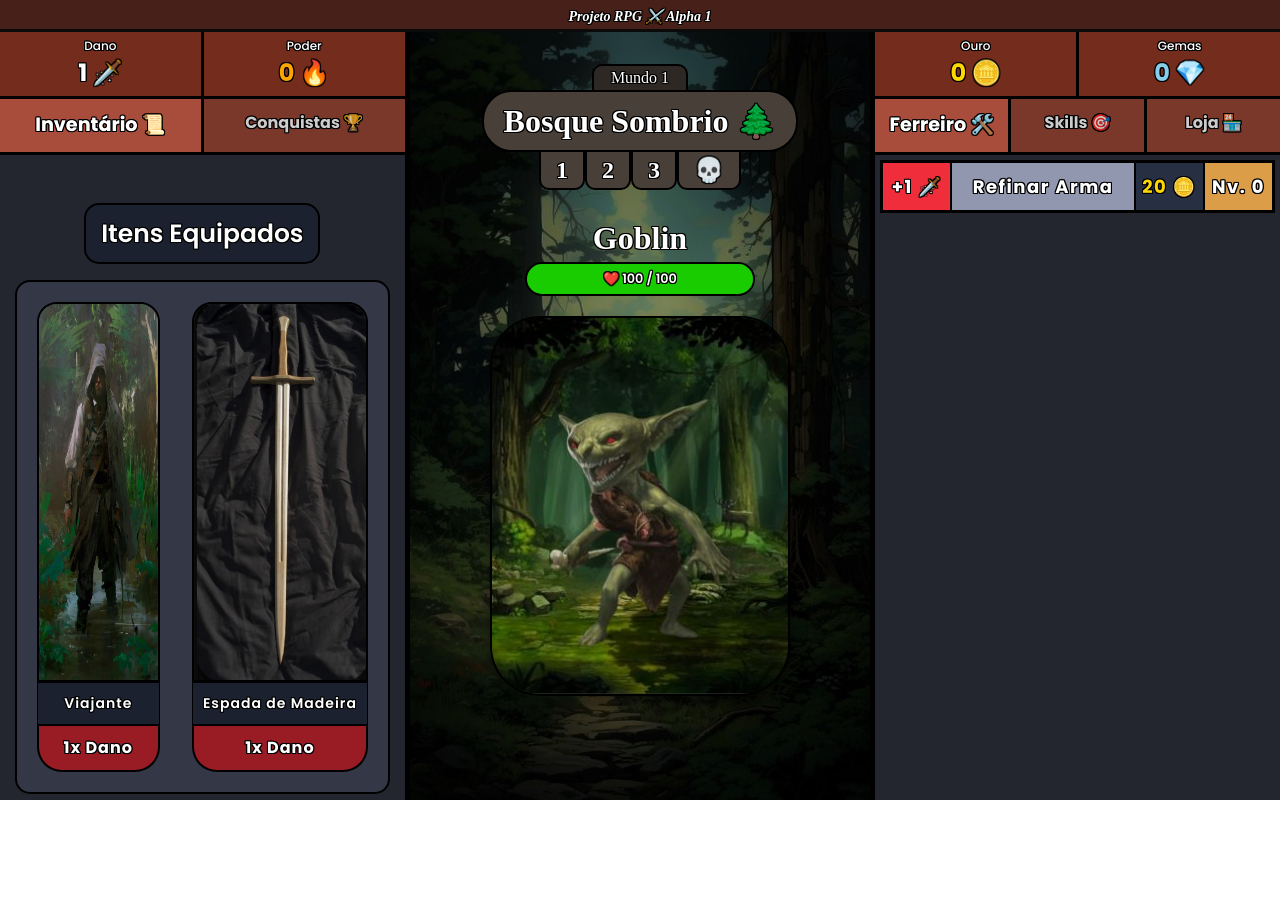
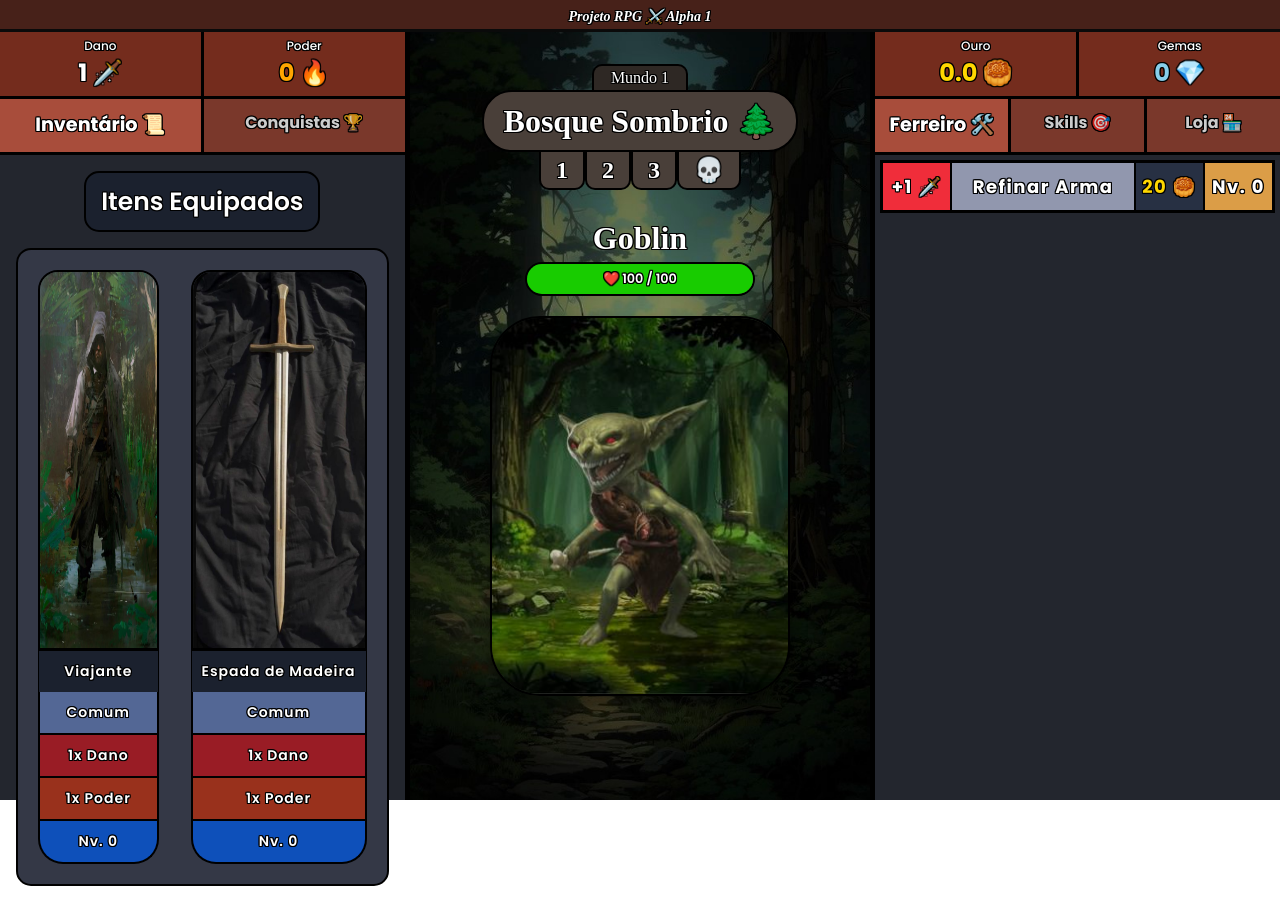
Before and after one commit to bigjujas/projetorpg, a React (Vite) app: page / in a window 1280 px wide. Before the commit the page ends 810 px from the top, so only its background shows below. Built offline with nearby package versions, Linux system fonts and the light colour scheme; a web font is replaced by a local one.

Commit message:
alpha quase jogavel

```diff
--- a/src/App.css
+++ b/src/App.css
@@ -140,11 +140,11 @@
 	align-items: center;
 }
 
-.leftTab h1 {
+.leftTab h6 {
 	font-family: "Poppins", sans-serif;
 	font-size: 25px;
 	font-weight: 600;
-	margin-top: 6vh;
+	margin-top: 2vh;
 	background-color: #1b212e;
 	border-radius: 15px;
 	padding: 10px 15px;
@@ -169,14 +169,20 @@
 	box-sizing: border-box;
 }
 
-.display__skin h1 {
+.display__skin h1,
+.display__skin h2,
+.display__skin h3,
+.display__skin h4,
+.display__skin h5 {
 	font-family: "Poppins", sans-serif;
 	font-size: 14px;
 	font-weight: 600;
 	letter-spacing: 1px;
 	margin: 0px 0px;
+}
+
+.display__skin h1 {
 	background-color: #1b212e;
-	border-radius: 0px 0px 0px 0px;
 	padding: 10px 10px;
 	border-left: #000000 1px solid;
 	border-right: #000000 1px solid;
@@ -184,12 +190,31 @@
 }
 
 .display__skin h2 {
-	font-family: "Poppins", sans-serif;
-	font-size: 16px;
-	font-weight: 700;
-	letter-spacing: 1px;
-	margin: 0px 0px;
+	background-color: #536795;
+	padding: 10px 25px;
+	border-left: #000000 2px solid;
+	border-right: #000000 2px solid;
+	border-bottom: #000000 2px solid;
+}
+
+.display__skin h3 {
 	background-color: #991c25;
+	padding: 10px 25px;
+	border-left: #000000 2px solid;
+	border-right: #000000 2px solid;
+	border-bottom: #000000 2px solid;
+}
+
+.display__skin h4 {
+	background-color: #99311c;
+	padding: 10px 25px;
+	border-left: #000000 2px solid;
+	border-right: #000000 2px solid;
+	border-bottom: #000000 2px solid;
+}
+
+.display__skin h5 {
+	background-color: #0e50ba;
 	border-radius: 0px 0px 25px 25px;
 	padding: 10px 25px;
 	border-left: #000000 2px solid;
@@ -224,7 +249,7 @@
 	background-color: #311d11;
 }
 
-.arsenalTab h4 {
+.arsenalTab h6 {
 	font-family: "Poppins", sans-serif;
 	font-size: 25px;
 	font-weight: 600;
--- a/src/App.tsx
+++ b/src/App.tsx
@@ -1,8 +1,8 @@
-import { useState } from 'react';
+import { useState, useEffect } from 'react';
 import './App.css';
 import './reset.css'
 import { Enemy, enemies } from './components/enemies'; // Importa o objeto de inimigos agrupados
-import { Item, items, unlockItem } from './components/arsenal'; // Importa o objeto de armas e armaduras
+import { Item, items, unlockItem, updateItemLevel, scaleItemAttributes } from './components/arsenal'; // Importa o objeto de armas e armaduras
 import { Upgrade, upgrades } from './components/upgrades'; // Importa os upgrades
 
 import forestBackground from './assets/forestBackground.jpg'
@@ -16,6 +16,7 @@ function App() {
   const [currentArmor, setCurrentArmor] = useState<Item>(items.starterArmor) // Armadura Inicial
 
   const finalDamage = playerDamage * currentWeapon.damage
+  const finalPower = 0.1 * currentWeapon.power
 
   // Tabs
 
@@ -29,20 +30,23 @@ function App() {
     setCurrentLeftTab(tab);
   };
 
+  // Escalanamento
+
   // Função upgrade
 
   const applyUpgrade = (upgradeId: string) => {
     const upgrade = upgrades.find(upg => upg.id === upgradeId);
     if (upgrade && upgrade.costType === 'coins' && playerCoins >= upgrade.cost) {
       const { newDamage } = upgrade.applyUpgrade(playerDamage);
-      setPlayerDamage(newDamage);
-      setPlayerCoins(playerCoins - upgrade.cost);
-      upgrade.level += 1;
+      setPlayerCoins(playerCoins - currentWeapon.baseCost);
+      currentWeapon.level += 1;
+      scaleItemAttributes(currentWeapon); // Aplica o escalonamento dos atributos
     } else if (upgrade && upgrade.costType === 'power' && playerPower >= upgrade.cost) {
       const { newDamage } = upgrade.applyUpgrade(playerDamage);
       setPlayerDamage(newDamage);
       setPlayerPower(playerPower - upgrade.cost);
       upgrade.level += 1;
+      scaleItemAttributes(currentWeapon); // Aplica o escalonamento dos atributos
     }
   };
 
@@ -61,7 +65,7 @@ function App() {
 
   const attackEnemy = () => {
     const newHealth = currentEnemy.health - (finalDamage);
-    setPlayerPower(playerPower + 0.1);
+    setPlayerPower(playerPower + finalPower);
     if (newHealth <= 0) {
       // Inimigo derrotado, ganha moedas e poder
       setPlayerCoins(playerCoins + currentEnemy.coinsDropped);
@@ -111,20 +115,26 @@ function App() {
           </div>
           {currentLeftTab === 1 && (
             <div className="leftTab">
-                <h1>Itens Equipados</h1>
+                <h6>Itens Equipados</h6>
               <div className="display__skin__container">
                 <div className="display__skin">
                   <img src={currentArmor.image} alt="" draggable="false" />
                   <div className="equipped__status">
                   <h1>{currentArmor.name}</h1>
-                  <h2>{currentArmor.description}</h2>
+                  <h2>{currentArmor.rarity}</h2>
+                  <h3>{currentArmor.descriptionD}</h3>
+                  <h4>{currentArmor.descriptionP}</h4>
+                  <h5>Nv. {currentArmor.level}</h5>
                   </div>
                 </div>
                 <div className="display__skin">
                   <img src={currentWeapon.image} onClick={() => toggleLeftTab(3)} alt="" draggable="false" />
                   <div className="equipped__status">
                   <h1>{currentWeapon.name}</h1>
-                  <h2>{currentWeapon.description}</h2>
+                  <h2>{currentWeapon.rarity}</h2>
+                  <h3>{currentWeapon.descriptionD}</h3>
+                  <h4>{currentWeapon.descriptionP}</h4>
+                  <h5>Nv. {currentWeapon.level}</h5>
                   </div>
                 </div>
               </div>
@@ -132,22 +142,15 @@ function App() {
           )}
           {currentLeftTab === 3 && (
             <div className="arsenalTab">
-              <h4>Arsenal</h4>
+              <h6>Arsenal</h6>
               <div className="arsenal__slide">
                 <div className="display__skin display__skin__arsenal" onClick={() => changeWeapon('starterSword')}>
                   <img src={items.starterSword.image} alt="" draggable="false" />
                   <div className="equipped__status">
                   <h1>{items.starterSword.name}</h1>
-                  <h2>{items.starterSword.description}</h2>
+                  <h2>{items.starterSword.descriptionD}</h2>
                   </div>
                  </div>
-                <div className="display__skin display__skin__arsenal" onClick={() => changeWeapon('testSword')}>
-                  <img src={items.testSword.image} alt="" draggable="false" />
-                  <div className="equipped__status">
-                  <h1>{items.testSword.name}</h1>
-                  <h2>{items.testSword.description}</h2>
-                  </div>
-                </div>
               </div>
             </div>
           )}
@@ -186,7 +189,7 @@ function App() {
           <div className="display__status">
             <div className="display__status__container">
               <p>Ouro</p>
-              <h2><span className="gold">{playerCoins}</span> 🪙</h2>
+              <h2><span className="gold">{playerCoins.toFixed(1)}</span> 🥮</h2>
             </div>
             <div className="display__status__container">
               <p>Gemas</p>
@@ -204,7 +207,7 @@ function App() {
                 <div onClick={() => applyUpgrade('upgrade1')} className="upgrade__container">
                   <h1>{upgrade1?.description}</h1>
                   <h2>{upgrade1?.name}</h2>
-                  <h3>{upgrade1?.cost} 🪙</h3>
+                  <h3>{currentWeapon.baseCost} 🥮</h3>
                   <h4>Nv. {upgrade1?.level}</h4>
                 </div>
               </div>
--- a/src/components/arsenal.tsx
+++ b/src/components/arsenal.tsx
@@ -2,12 +2,16 @@ import starterSword from '/src/assets/starterSword.jpg'
 import starterArmor from '/src/assets/starterArmor.jpg'
 import testSword from '/src/assets/testSword.jpg'
 
-
 export type Item  = {
     name: string;
     type: string;
+    rarity: string;
     damage: number;
-    description: string;
+    power: number;
+    level: number;
+    baseCost: number;
+    descriptionD: string;
+    descriptionP: string;
     unlocked: boolean;
     image: string;
   };
@@ -18,28 +22,59 @@ export type Item  = {
     }
   };
 
+  export const scaleItemAttributes = (item: Item) => {
+    const levelMultiplier = 1.15; // Ajuste o multiplicador conforme necessário
+    item.damage = parseFloat((item.damage * levelMultiplier).toFixed(1));
+    item.power = parseFloat((item.power * levelMultiplier).toFixed(1));
+    item.baseCost = parseFloat((item.baseCost * levelMultiplier).toFixed(1));
+    item.descriptionD = `${item.damage}x Dano`; // Atualiza a descrição com o novo valor de dano
+    item.descriptionP = `${item.power}x Poder`; // Atualiza a descrição com o novo valor de poder
+  };
+
+  export const updateItemLevel = (itemId: string, newLevel: number) => {
+    if (items[itemId]) {
+      items[itemId].level = newLevel;
+      scaleItemAttributes(items[itemId]);
+    }
+  };
+
   export const items: { [key: string]: Item } = {
     starterSword: {
       name: 'Espada de Madeira',
       type: 'sword',
+      rarity: "Comum",
       damage: 1,
-      description: '1x Dano',
+      power: 1,
+      level: 0,
+      baseCost: 20,
+      descriptionD: '1x Dano',
+      descriptionP: '1x Poder',
       unlocked: false,
       image: starterSword,
     },
     testSword: {
       name: 'Espada Flamejante',
       type: 'sword',
+      rarity: "Lendário",
       damage: 10,
-      description: '10x Dano',
+      power: 1,
+      level: 0,
+      baseCost: 20,
+      descriptionD: '10x Dano',
+      descriptionP: '1x Poder',
       unlocked: false,
       image: testSword,
     },
     starterArmor: {
       name: 'Viajante',
       type: 'armor',
+      rarity: "Comum",
       damage: 1,
-      description: '1x Dano',
+      power: 1,
+      level: 0,
+      baseCost: 20,
+      descriptionD: '1x Dano',
+      descriptionP: '1x Poder',
       unlocked: false,
       image: starterArmor,
     },
```
Also changed, not shown: src/components/upgrades.tsx (indentation only).
